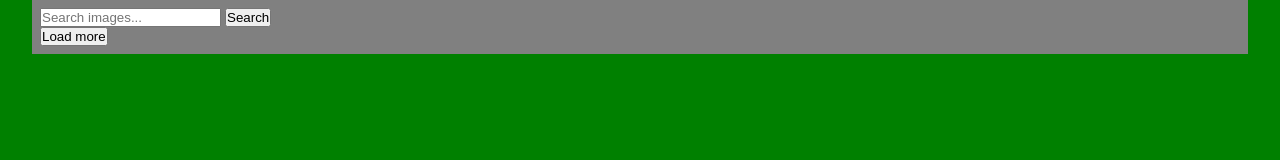
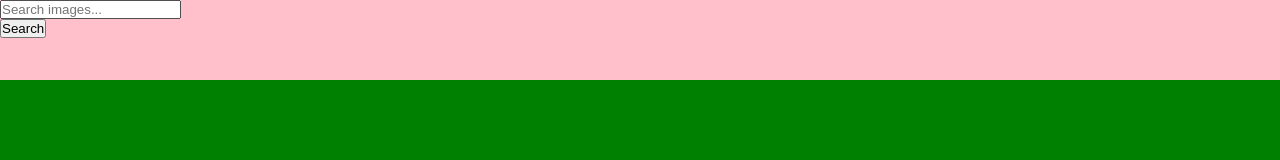
Before and after one commit to yevhenpodoliaka/goit-js-hw-11, a website built with Parcel: page src/index.html in a window 1280 px wide. Built offline with nearby package versions, Linux system fonts and the light colour scheme; what simplelightbox would draw is missing.

Commit message:
add header

```diff
--- a/src/index.html
+++ b/src/index.html
@@ -7,6 +7,7 @@
   </head>
   <body>
     <div class="container">
+      <header class="header">
         <form class="search-form" id="search-form">
           <input
             type="text"
@@ -16,12 +17,13 @@
           />
           <button class="search-form-btn" type="submit">Search</button>
         </form>
+      </header>
 
       <div class="gallery">
         <!-- Картки зображень -->
       </div>
 
-      <button type="button" class="load-more">Load more</button>
+      <button type="button" class="load-more is-hidden">Load more</button>
     </div>
     <script src="./index.js" type="module"></script>
   </body>
--- a/src/js/app.js
+++ b/src/js/app.js
@@ -34,9 +34,9 @@ async function onFormSubmit(e) {
 
      try {
        const result = await search.fetchPictures();
-
     uppendMarkup(result.hits);
-    Notiflix.Notify.info(`Hooray! We found ${result.totalHits} images.`);
+       Notiflix.Notify.info(`Hooray! We found ${result.totalHits} images.`);
+       refs.btnMore.classList.remove('is-hidden')
   } catch (error) {
     console.log(error.message);
   }
@@ -50,6 +50,7 @@ function uppendMarkup(arr) {
   }
   refs.gallery.insertAdjacentHTML('beforeend', createMarkup(arr));
   lightbox.refresh()
+
 }
 
 function clearGallery() {
--- a/src/style/style.css
+++ b/src/style/style.css
@@ -1,6 +1,7 @@
 *{
     margin: 0;
     padding: 0;
+    box-sizing: border-box;
 }
 body {
     background-color: green;
@@ -11,6 +12,15 @@ body {
     padding: 8px;
     background-color: grey;
 }
+.header{
+    position: fixed;
+    top: 0;
+    left: 0;
+    width: 100%;
+    height: 80px;
+    background-color: pink;
+}
+
 .gallery {
     display: grid;
     grid-template-columns: repeat(4, 1fr);
@@ -20,6 +30,12 @@ body {
 .photo-card {
     background-color: orange;
 
+}
+button{
+    display: block;
+}
+button.is-hidden{
+display: none;
 }
 
 .photo-card img {
```
Lines whose indentation alone changed are shown as unchanged.
